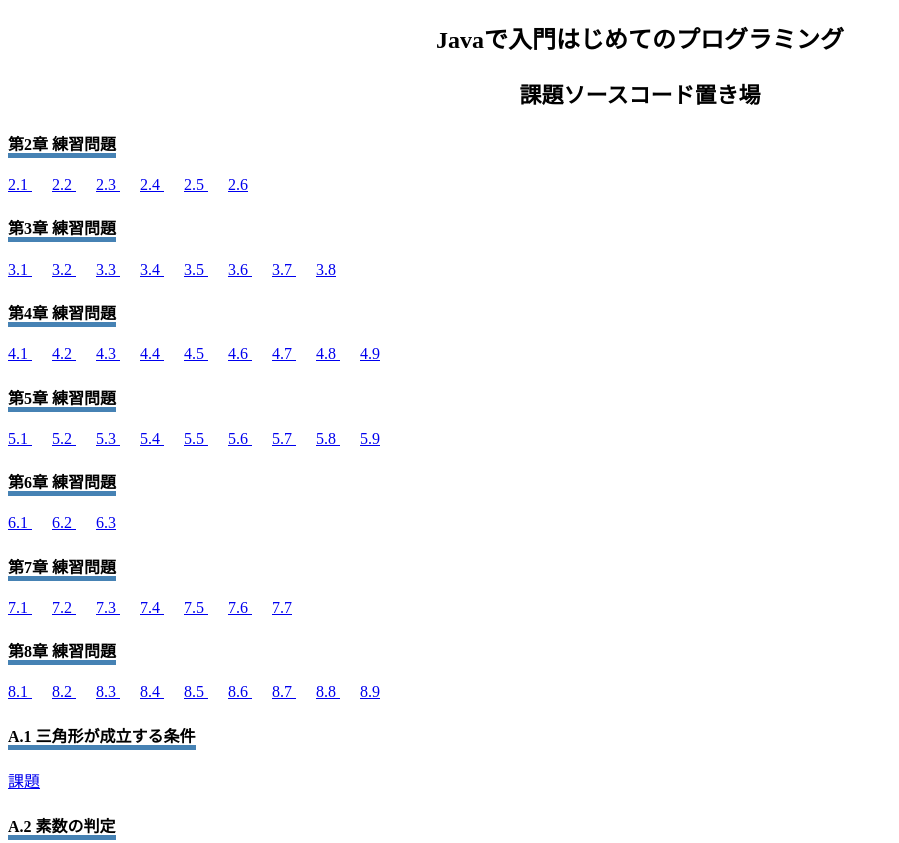
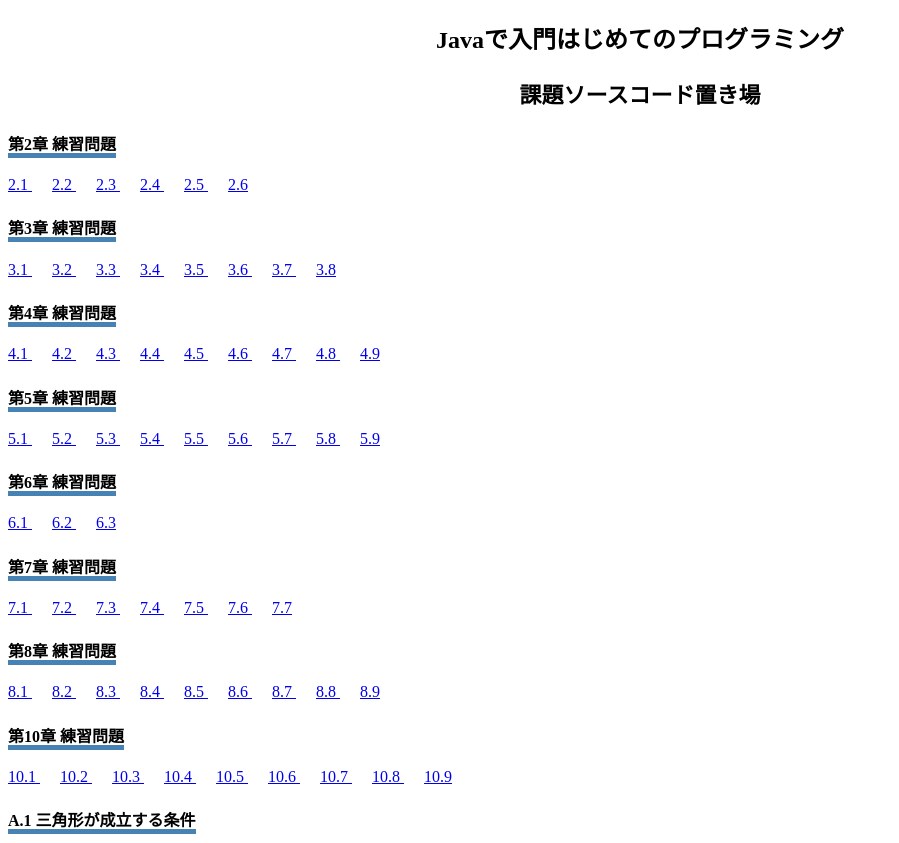
Before and after one commit to Maple-32768/Hajimete_JavaProgramming, a plain HTML site: page index.html in a window 1280 px wide. Shown: the top 843 px of the page, without its empty margins (0-899 px from the left). Drawn offline with Linux system fonts and the light colour scheme.

Commit message:
add chapter10

```diff
--- a/index.html
+++ b/index.html
@@ -195,6 +195,37 @@
         </a>
     <p>
         <h4>
+            <label class="question">第10章 練習問題</label>
+        </h4>
+        <a href="https://github.com/Maple-32768/Hajimete_JavaProgramming/blob/master/src/Rensyuu10_1.java" class="mgr-20">
+            10.1
+        </a>
+        <a href="https://github.com/Maple-32768/Hajimete_JavaProgramming/blob/master/src/Rensyuu10_2.java" class="mgr-20">
+            10.2
+        </a>
+        <a href="https://github.com/Maple-32768/Hajimete_JavaProgramming/blob/master/src/Rensyuu10_3.java" class="mgr-20">
+            10.3
+        </a>
+        <a href="https://github.com/Maple-32768/Hajimete_JavaProgramming/blob/master/src/Rensyuu10_4.java" class="mgr-20">
+            10.4
+        </a>
+        <a href="https://github.com/Maple-32768/Hajimete_JavaProgramming/blob/master/src/Rensyuu10_5.java" class="mgr-20">
+            10.5
+        </a>
+        <a href="https://github.com/Maple-32768/Hajimete_JavaProgramming/blob/master/src/Rensyuu10_6.java" class="mgr-20">
+            10.6
+        </a>
+        <a href="https://github.com/Maple-32768/Hajimete_JavaProgramming/blob/master/src/Rensyuu10_7.java" class="mgr-20">
+            10.7
+        </a>
+        <a href="https://github.com/Maple-32768/Hajimete_JavaProgramming/blob/master/src/Rensyuu10_8.java" class="mgr-20">
+            10.8
+        </a>
+        <a href="https://github.com/Maple-32768/Hajimete_JavaProgramming/blob/master/src/Rensyuu10_9.java" class="mgr-20">
+            10.9
+        </a>
+    <p>
+        <h4>
             <label class="question">A.1 三角形が成立する条件</label>
         </h4>
         <a href="https://github.com/Maple-32768/Hajimete_JavaProgramming/blob/master/src/A1.java">
```
